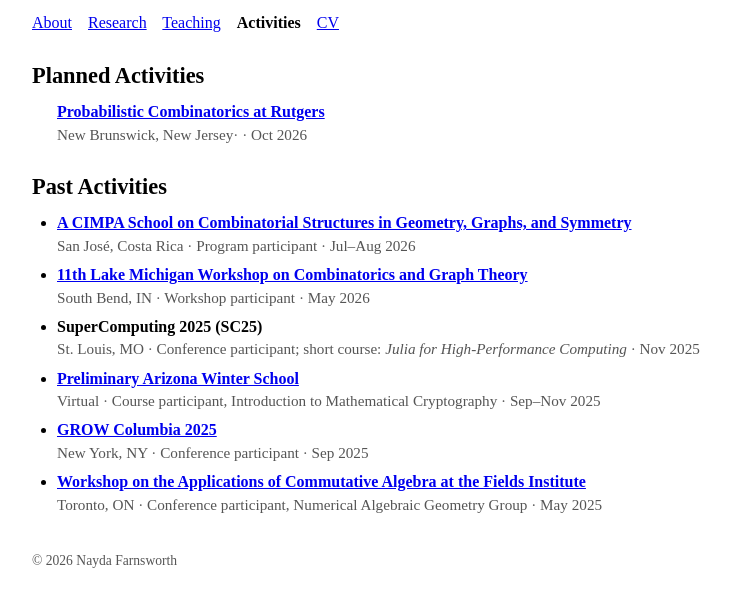
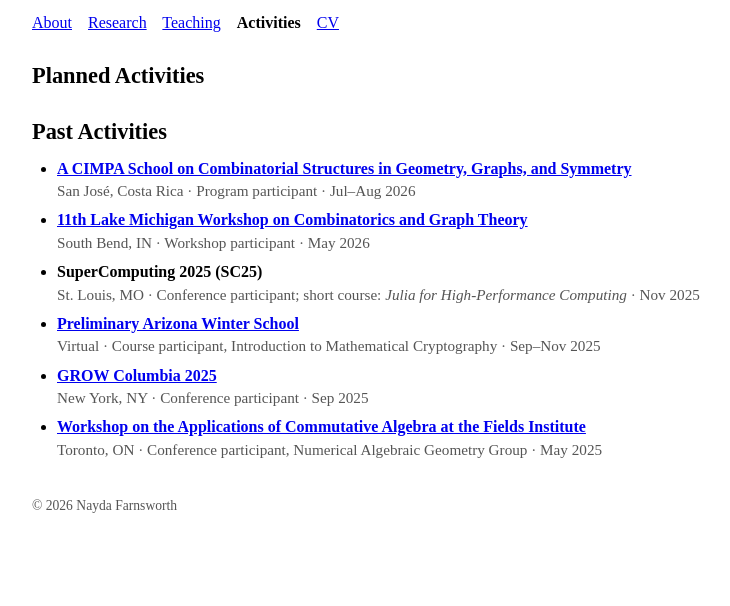
Before and after one commit to njfarnsworth/njfarnsworth.github.io, a plain HTML site: page workshops.html in a window 1280 px wide. Shown: the part 98-704 px from the top of the page, without its empty margins (8-738 px from the left). Drawn offline with Linux system fonts and the light colour scheme.

Commit message:
Update workshops.html

```diff
--- a/workshops.html
+++ b/workshops.html
@@ -31,13 +31,6 @@
   <section>
     <h2>Planned Activities</h2>
       <ul>
-           <span class="item-title">
-          <a href="https://probcomb.github.io/">
-            Probabilistic Combinatorics at Rutgers
-          </a>
-        </span><br>
-        <span class="meta">New Brunswick, New Jersey· · Oct 2026</span>
-      </li>
     </ul>
 
 
```
